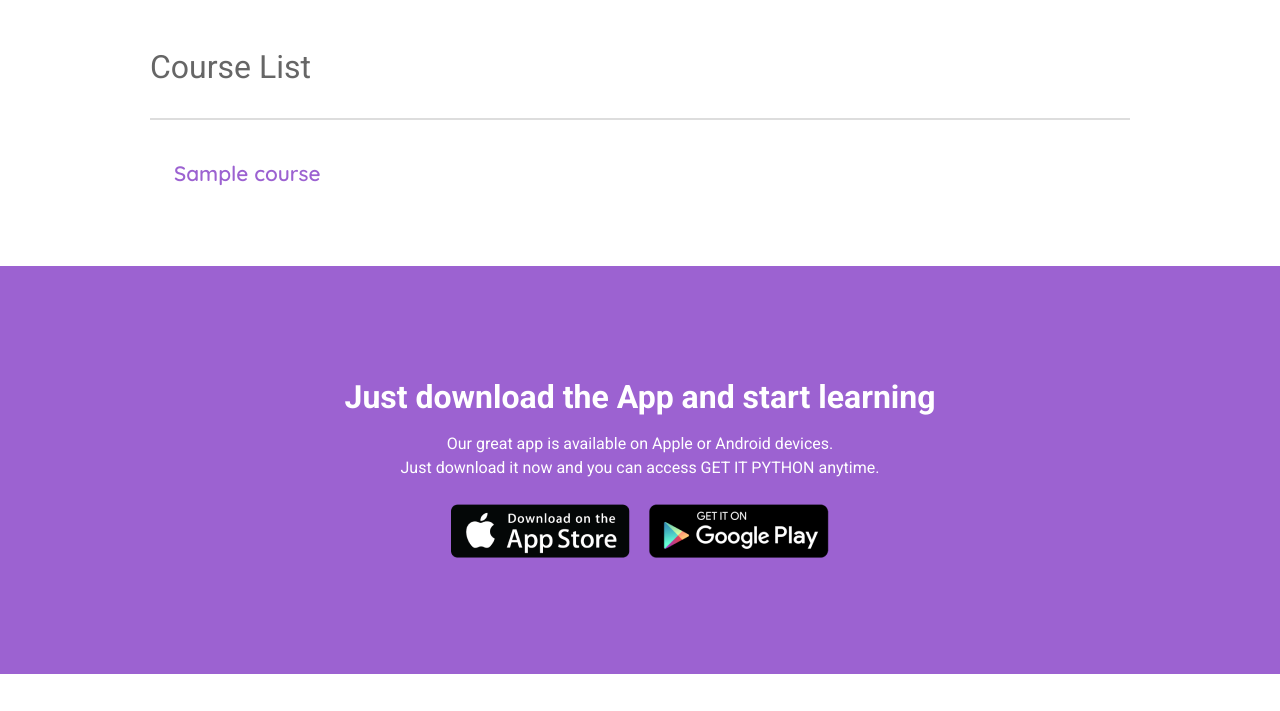
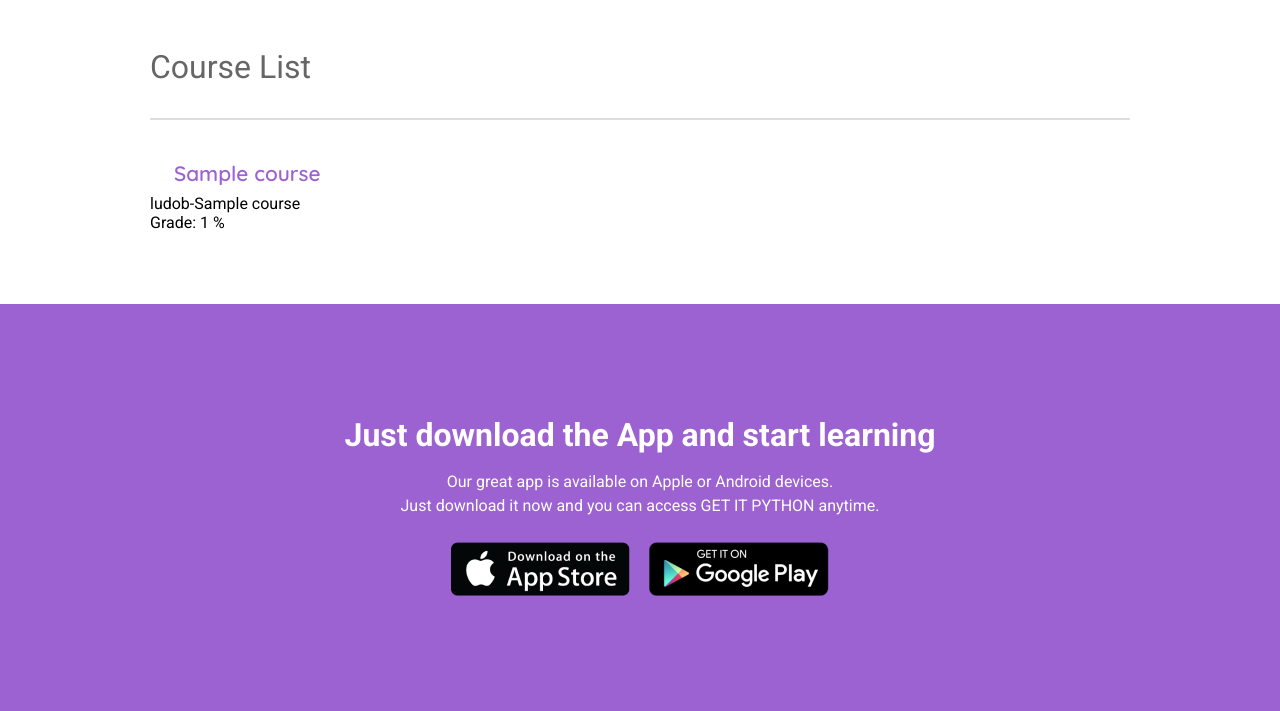
Before and after one commit to LudoNZ/IT6006_Project, a Django app: page /course/courses/list/ in a window 1280 px wide. Shown: the part 102-813 px from the top of the page. Run offline with Django 4.2, Linux system fonts and the light colour scheme; a user stored in the database is signed in; data comes from the database, SQL or seed files in the repository; tables that the repository leaves empty hold one stand-in row (values such as "Sample post"); some libraries are stand-ins or nearby versions.

Commit message:
TEMPLATES IF STATEMENT
showing course grade if user is enrolled in course

```diff
--- a/GroupDjango/courses/templates/courses/course_list.html
+++ b/GroupDjango/courses/templates/courses/course_list.html
@@ -18,7 +18,22 @@
             </a>
 
         </h2>
+
+        {% for enrolment in course.enrolment_set.all %}
+
+            {% if enrolment.user == user %}
+                <p> {{ enrolment }}</p>
+                <p> Grade: {{ enrolment.grade }} %</p>
+            {% endif %}
+
+
+        {% endfor enrolment %}
+
     {% endfor %}
+
+
+
+
     </div>
 </section>
 {% endblock content %}
```
